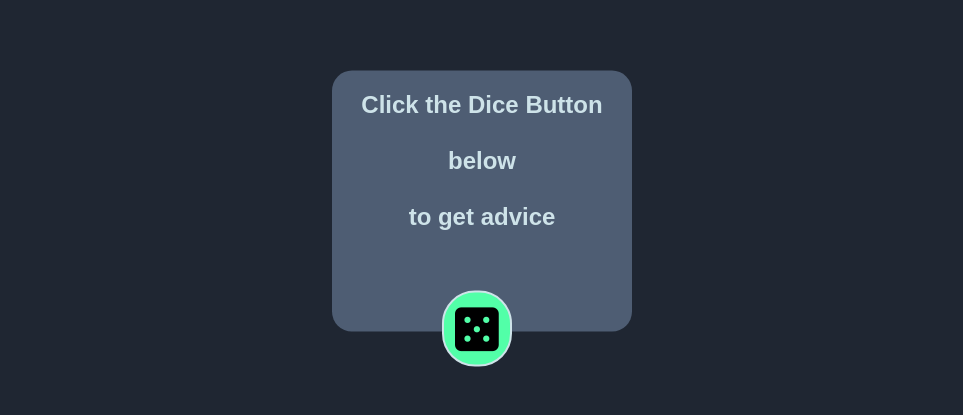
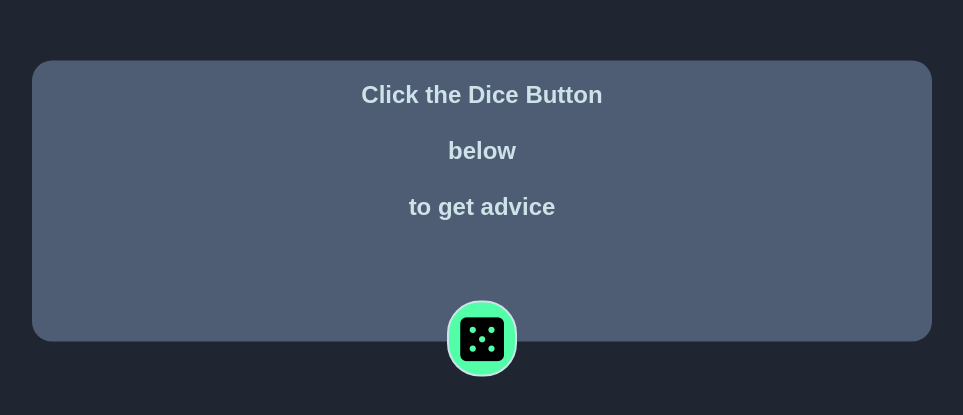
Before and after one commit to ocrearyy/advice-generator-app, a website: page index.html in a window 1280 px wide. Shown: the part 199-614 px from the top of the page, without its empty margins (158-1121 px from the left). Drawn offline with nearby package versions, Linux system fonts and the light colour scheme.

Commit message:
complete

```diff
--- a/style.css
+++ b/style.css
@@ -92,12 +92,15 @@ h2 {
 
 /* desktop ..................................................................................... */
 
+@media screen and (min-width: 720px) {
 
-/* #advice-container {
+#advice-container {
     display: flex;
     width: 900px;
-    flex-direction: row;
+    flex-direction: column;
     justify-content: space-between;
     align-items: center;
 
-} */
+}
+
+}
```
